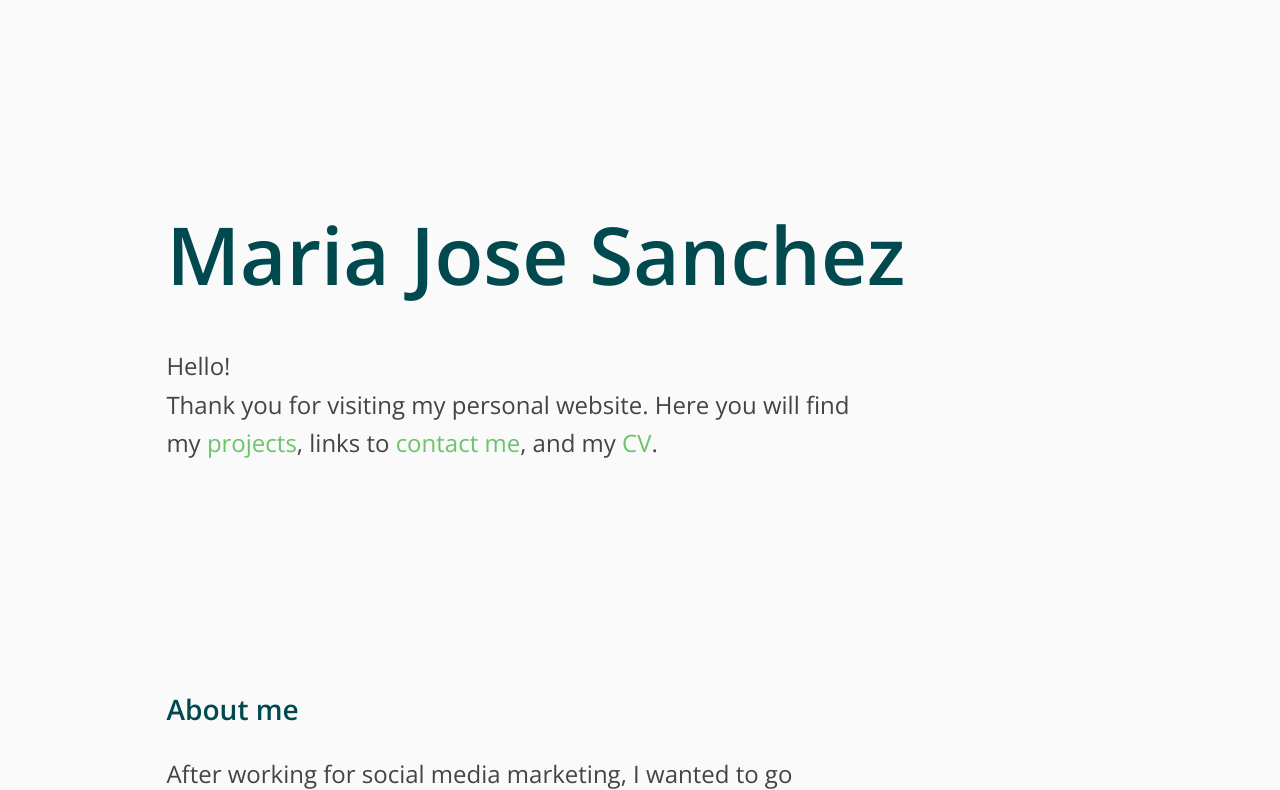
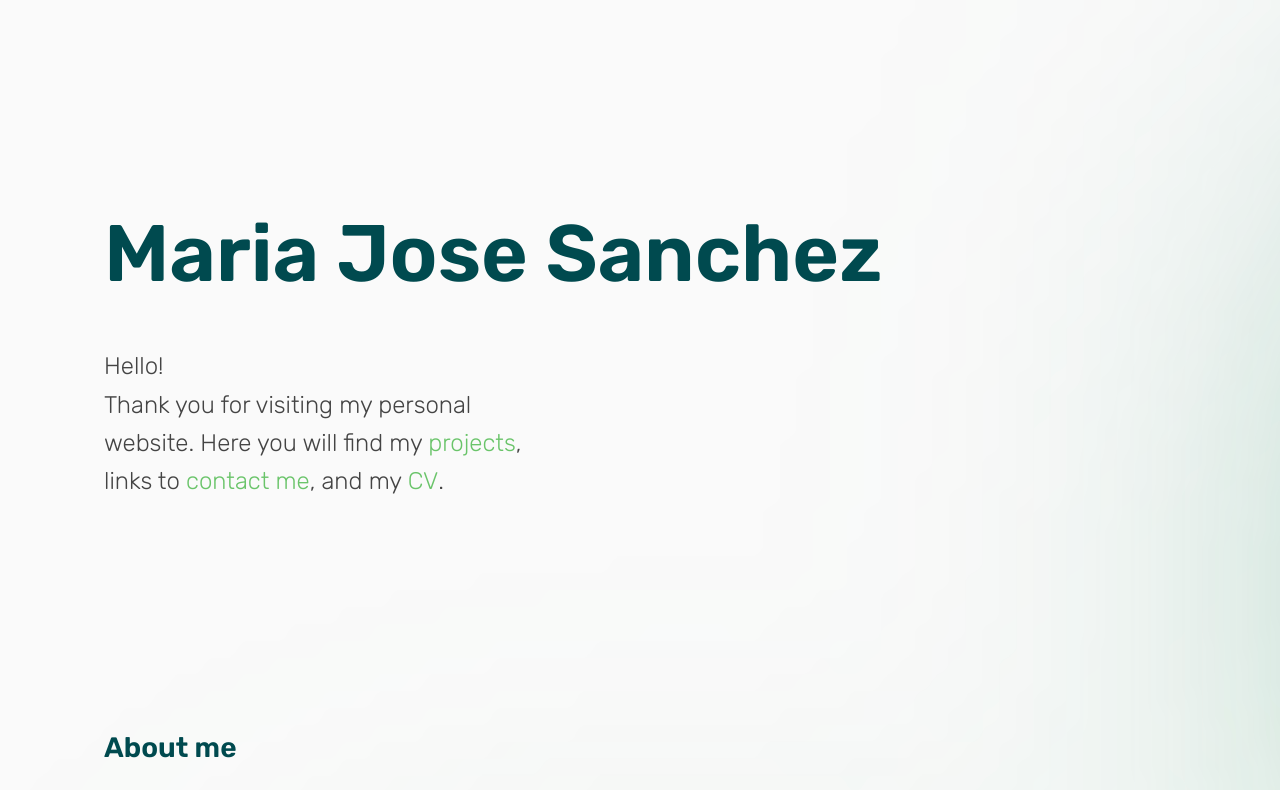
Before and after one commit to monstera-pot/projectsite, a plain HTML site: page index.html in a window 1280 px wide. Shown: the top 790 px of the page. Drawn offline with nearby package versions, Linux system fonts and the light colour scheme.

Commit message:
background image

```diff
--- a/index.html
+++ b/index.html
@@ -6,12 +6,15 @@
     <meta name="viewport" content="width=device-width, initial-scale=1.0" />
     <title>Maria Jose Sanchez's project page</title>
     <link rel="stylesheet" href="styles.css" />
-    <link rel="preconnect" href="https://fonts.googleapis.com" />
+    <!-- <link rel="preconnect" href="https://fonts.googleapis.com" />
     <link rel="preconnect" href="https://fonts.gstatic.com" crossorigin />
     <link
       href="https://fonts.googleapis.com/css2?family=Open+Sans:wght@300;600&display=swap"
       rel="stylesheet"
-    />
+    /> -->
+    <link rel="preconnect" href="https://fonts.googleapis.com">
+    <link rel="preconnect" href="https://fonts.gstatic.com" crossorigin>
+    <link href="https://fonts.googleapis.com/css2?family=Rubik:wght@300;600&display=swap" rel="stylesheet">
   </head>
   <body>
       <header>
--- a/styles.css
+++ b/styles.css
@@ -2,18 +2,22 @@ html {
   line-height: 1.75;
   box-sizing: border-box;
   /* word-wrap: break-word; */
+  width: 100vh;
+  background-image: url("./img/Majo_Gradient.png");
+  background-repeat: no-repeat;
 }
 
 body {
   margin: 0;
-  max-width: 650px;
+  max-width: 65%;
   line-height: 1.6;
   font-size: 1.5em;
   color: #444;
-  background-color: #fafafa;
+  /* background-color: #fafafa; */
+  /* background-origin: border-box; */
+  /* background-repeat: no-repeat; */
   padding: 0;
-  font-family: "Open Sans", sans-serif;
-  /* word-wrap: break-word; */
+  font-family: "Rubik", sans-serif;
 }
 
 h1,
@@ -40,6 +44,19 @@ ul {
 a {
   color: #6ac46a;
   text-decoration: none;
+}
+
+a::after {
+  position: absolute;
+  content: "";
+  width: 100%;
+  height: 3px;
+  top: 100%;
+  left: 0;
+  background: #ff7000;
+  transition: transform 0.5s;
+  transform: scaleX(0);
+  transform-origin: right;
 }
 
 header {
@@ -71,6 +88,7 @@ img {
 a:hover {
   text-decoration: underline;
 }
+
 .project-container {
   padding-bottom: 3.33rem;
 }
```
Also changed, not shown: img/Majo_Gradient.png (added). Lines whose indentation alone changed are shown as unchanged.
